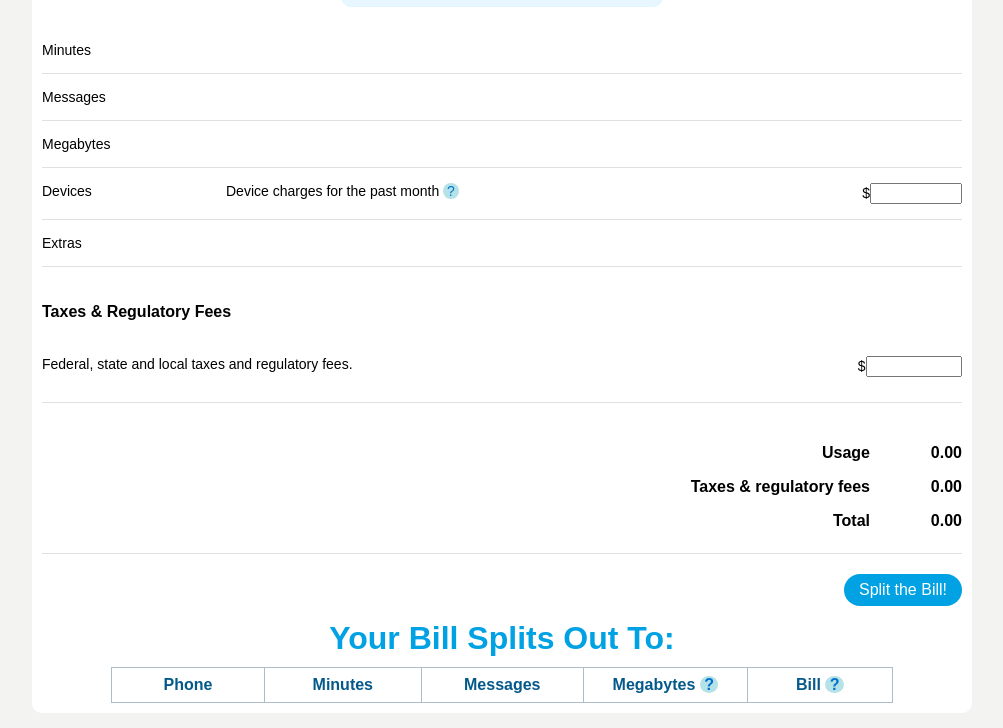
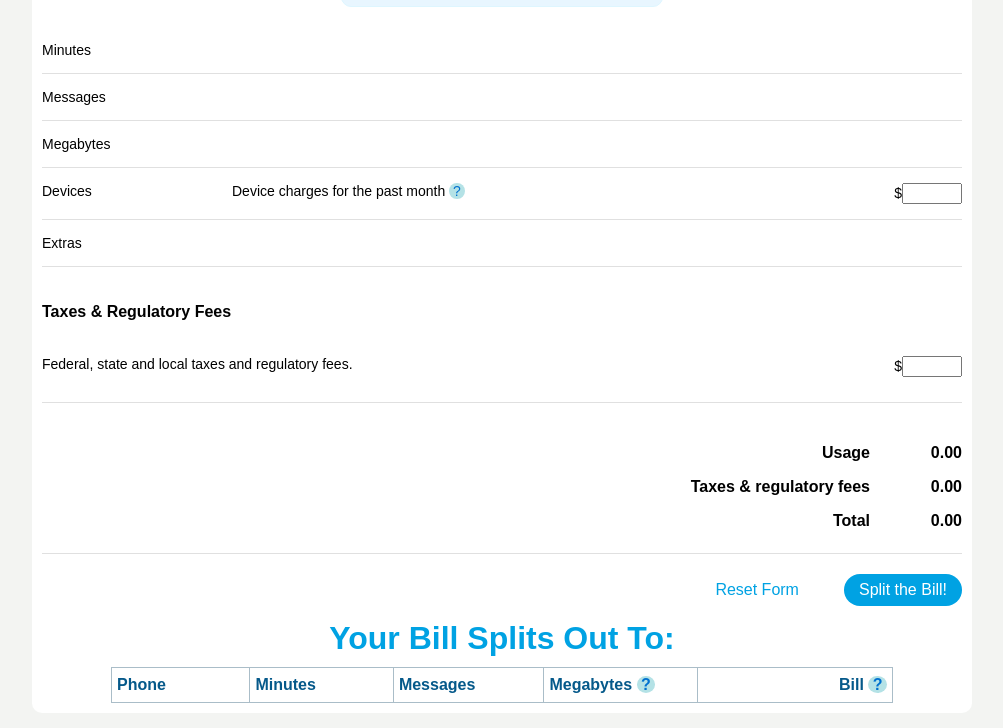
Before and after one commit to itsacoyote/split-ting, a plain HTML site: page index.html in a window 1280 px wide. Both pictures are taken after a click on the button "Split the Bill!". Shown: the part 567-1295 px from the top of the page, without its empty margins (138-1141 px from the left). Drawn offline with Linux system fonts and the light colour scheme.

Commit message:
Added reset feature to form

```diff
--- a/calculator.js
+++ b/calculator.js
@@ -92,7 +92,6 @@ Calculator.prototype.calcPersonalBill = function (person) {
     var messages = bill.messages.total * percentMessages;
     var megabytes = bill.megabytes.total * percentMegabytes;
     var deviceCharge = bill.deviceCharge / _.size(phoneNumbers);
-    console.log('devices', _.size(phoneNumbers));
 
     var taxes = bill.total.taxes / _.size(phoneNumbers);
 
--- a/index.html
+++ b/index.html
@@ -67,7 +67,7 @@
           Device charges for the past month <a href="#" class="tiply" id="devices_tip" original-title="Devices calculation may not always be exactly $6/device, hence the manual addition">&nbsp;?&nbsp;</a>
         </div>
         <div class="billColumn colTotal">
-          <span class="billTotal billDevicesTotal">$<input name="additionalCharge" id="additional_charge" type="text"></span>
+          <span class="billDevicesTotal">$<input name="additionalCharge" id="additional_charge" type="text"></span>
         </div>
       </div>
       <div class="billRow extrasRow">
@@ -104,6 +104,7 @@
       </div>
     </div>
     <input type="button" class="ting_button" id="calculate_button" value="Split the Bill!">
+    <input type="button" class="ting_button_secondary" id="reset_button" value="Reset Form">
     <br><br>
     <div class="billSplit-container">
       <h1 class="split-header">Your Bill Splits Out To:</h1>
--- a/script.js
+++ b/script.js
@@ -13,4 +13,13 @@ if (splitTing.isAPIAvailable()) {
         splitTing.calculateBill();
     });
 
+    $('#reset_button').bind('click', function () {
+        splitTing = new SplitTing();
+        bill = new Bill();
+        calculator = new Calculator();
+        phoneNumbers = {};
+
+        view.resetView();
+    });
+
 }
--- a/style.css
+++ b/style.css
@@ -130,6 +130,32 @@ input[type=file] {
   background: #303030;
 }
 
+.ting_button_secondary {
+  float: right;
+  margin-top: 20px;
+  margin-right: 30px;
+  -moz-border-radius: 20px;
+  -webkit-border-radius: 20px;
+  -ms-border-radius: 20px;
+  border-radius: 20px;
+  padding: 8px 15px;
+  background: transparent;
+  color: #00A2E3;
+  font-weight: normal;
+  font-size: 16px;
+  font-family: 'ProximaNovaRegular','Arial',sans-serif;
+  text-transform: none;
+  border: 0;
+  cursor: pointer;
+  line-height: 1;
+}
+
+.ting_button_secondary:hover {
+  background-color: #e6e6e6;
+  color: #00709c;
+  text-decoration: underline;
+}
+
 a#additional_tip {
   background-color: #3061AB;
   color: #fff;
@@ -238,19 +264,22 @@ input[type="text"] {
   text-align: right;
 }
 .billColumn {
-  display: table-cell;
+  display: inline-block;
   padding: 15px 0;
   vertical-align: top;
 }
 .billColumn.description {
-  width: 60%;
 }
 .billColumn.label {
-  width: 20%;
+  width: 120px;
 }
 .billColumn.colTotal {
-  width: 20%;
+  width: 120px;
   text-align: right;
+  float: right;
+}
+.billColumn.type {
+  width: 70px;
 }
 .extrasRow span {
   display: block;
@@ -304,8 +333,9 @@ input[type="text"] {
 }
 #numbersFinalBillTotal tr th {
   color: #05598a;
+  text-align: left;
 }
-#numbersFinalBillTotal tr td:last-child {
+#numbersFinalBillTotal tr td:last-child, #numbersFinalBillTotal tr th:last-child {
   text-align: right;
   width: 25%;
 }
--- a/view.js
+++ b/view.js
@@ -184,3 +184,19 @@ view.splitTable = function () {
 
     return false;
 };
+
+view.resetView = function () {
+    $('.billColumn.type span').text('');
+    $('.billColumn.description > span').fadeOut();
+    $('#additional_charge').val('');
+    $('#ting_fees').val('');
+    $('.billColumn.totalTotal').html('');
+    $('#numbersFinalBillTotal tbody').html('');
+    $('.billSplit-container').fadeOut();
+    $('.billRow.extrasRow .colTotal').html('');
+    $('.billColumn .billTotal').fadeOut();
+
+    $("#bills_files").replaceWith($("#bills_files").val('').clone(true));
+
+    $('.input_box').slideDown();
+};
```
Also changed, not shown: README.md.
